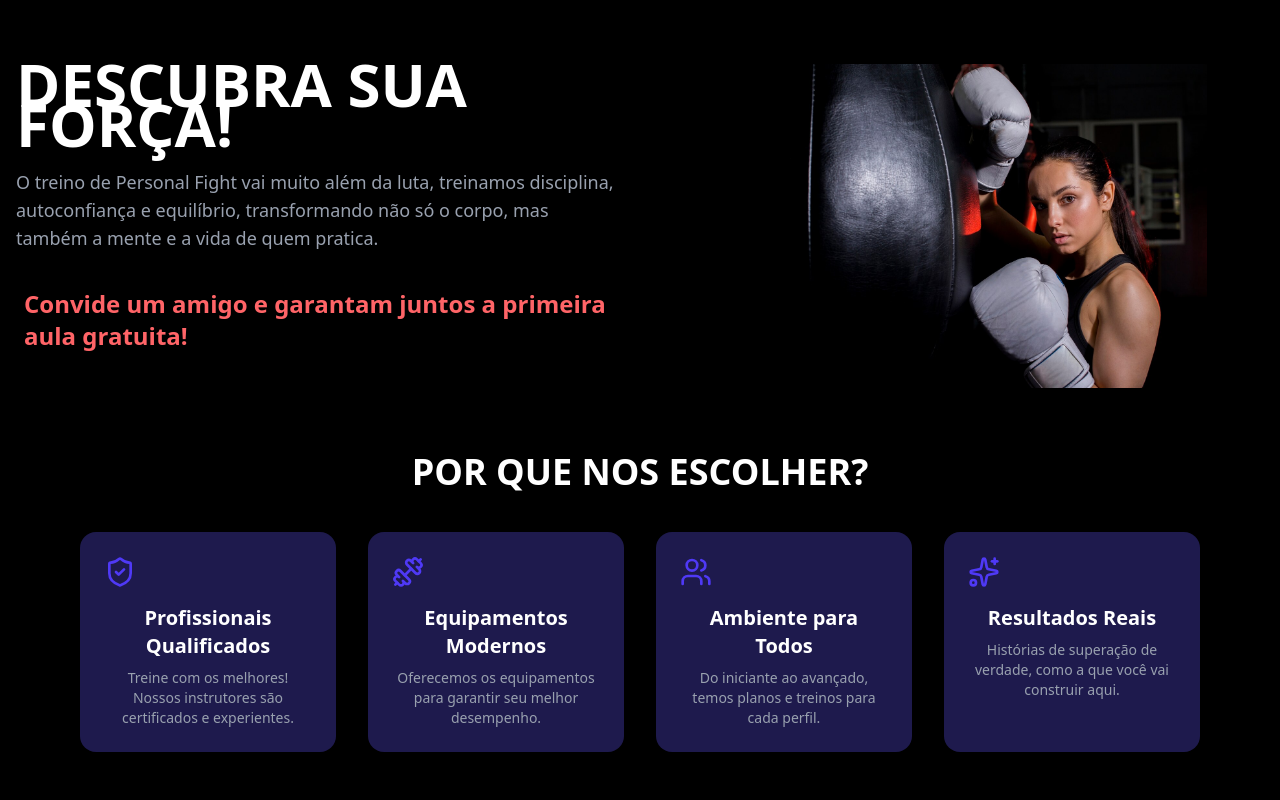
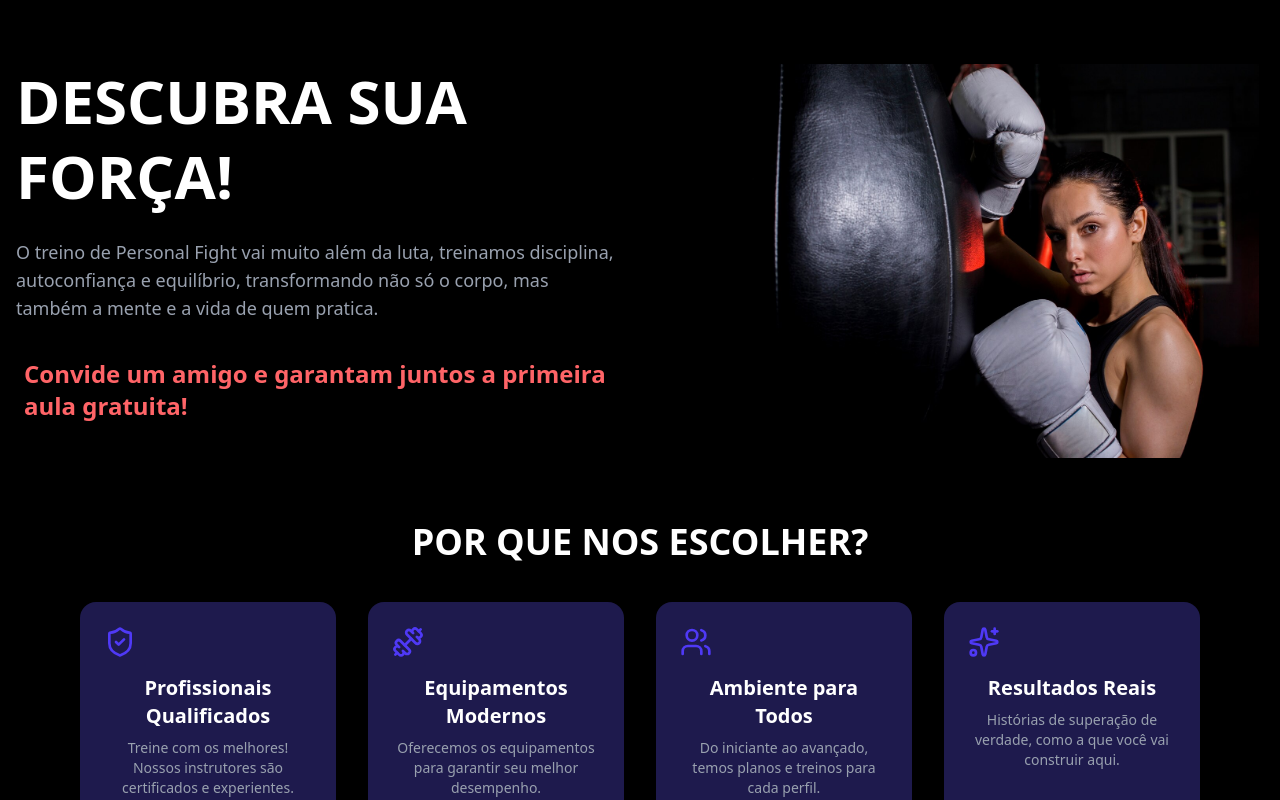
Before and after one commit to yes-pripri/Personal-Fight, a Next.js app: page / in a window 1280 px wide. Shown: the top 800 px of the page. Built offline with nearby package versions, Linux system fonts and the light colour scheme.

Commit message:
fix: resolve layout inconsistencies

```diff
--- a/src/app/_components/hero.tsx
+++ b/src/app/_components/hero.tsx
@@ -22,7 +22,7 @@ export function Hero() {
           <article className="grid grid-cols-1 lg:grid-cols-2 gap-12 items-center relative ">
             <div className="space-y-6">
               <h1
-              className="text-5xl md:text-6xl lg: 7xl font-bold leading-10"
+              className="text-5xl md:text-6xl lg: 7xl font-bold leading-tight"
               data-aos="fade-right"
               >
               DESCUBRA SUA FORÇA!
```
